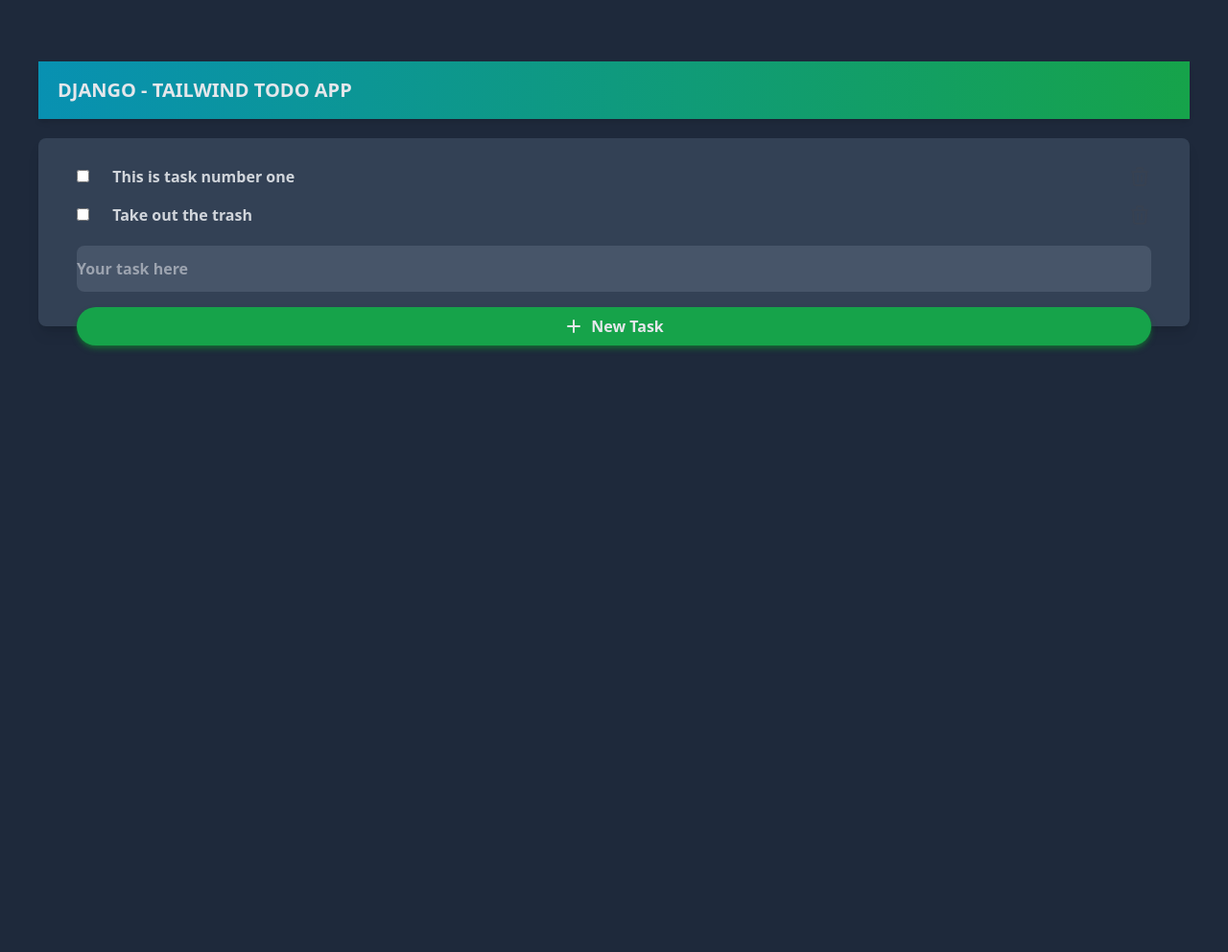
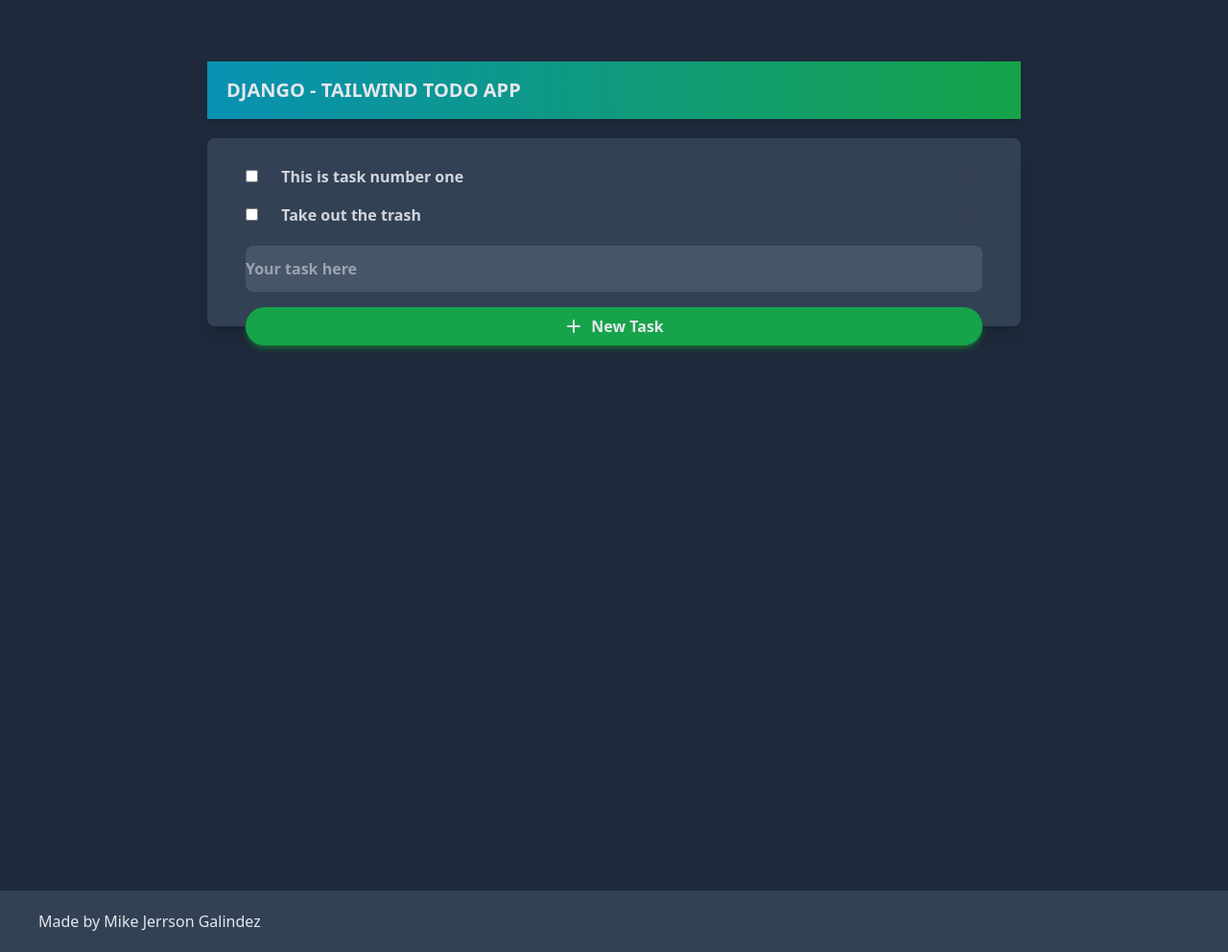
Before and after one commit to miker-bice/django_tailwind_todo, a Django app: page /todo-app/ in a window 1280 px wide. Shown: the whole page at 96% size. Before the commit the page ends 366 px from the top, so only its background shows below. Run offline with Django 4.2, Linux system fonts and the light colour scheme; some libraries are stand-ins or nearby versions.

Commit message:
mobile responsiveness done

```diff
--- a/templates/base.html
+++ b/templates/base.html
@@ -15,8 +15,8 @@
 		</div>
 
 
-		<!-- <footer class="bg-gray-300 px-10 py-5">
+		<footer class="bg-slate-700 px-10 py-5">
 			<h4>Made by Mike Jerrson Galindez</h4>
-		</footer> -->
+		</footer>
 	</body>
 </html>
--- a/todoApp/templates/todoApp/home.html
+++ b/todoApp/templates/todoApp/home.html
@@ -1,9 +1,11 @@
 {% extends 'base.html' %} {% block title %}
 <title>Home</title>
 {% endblock title %} {% block home %}
+
+<div class="min-h-screen md:px-24 lg:px-44">
   <!-- this is the card head -->
   <div
-  class="px-5 py-4 shadow-md mx-auto bg-gradient-to-r from-cyan-600 to-green-600 mb-5"
+    class="px-5 py-4 shadow-md bg-gradient-to-r from-cyan-600 to-green-600 mb-5"
   >
     <div>
       <h1 class="font-bold text-xl uppercase">Django - Tailwind Todo App</h1>
@@ -121,4 +123,5 @@
       <!-- end div -->
     </div>
   </div>
+</div>
 {% endblock home %}
```
Lines whose indentation alone changed are shown as unchanged.
